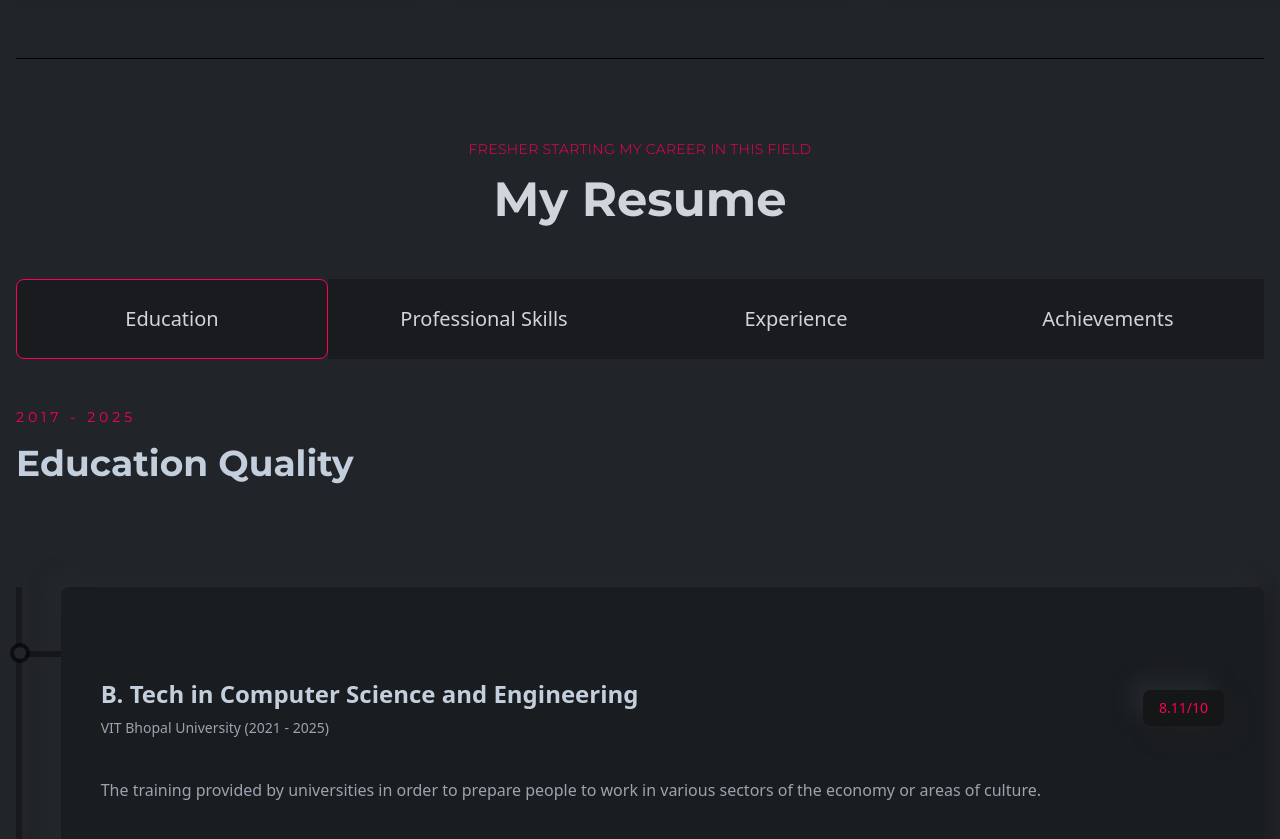
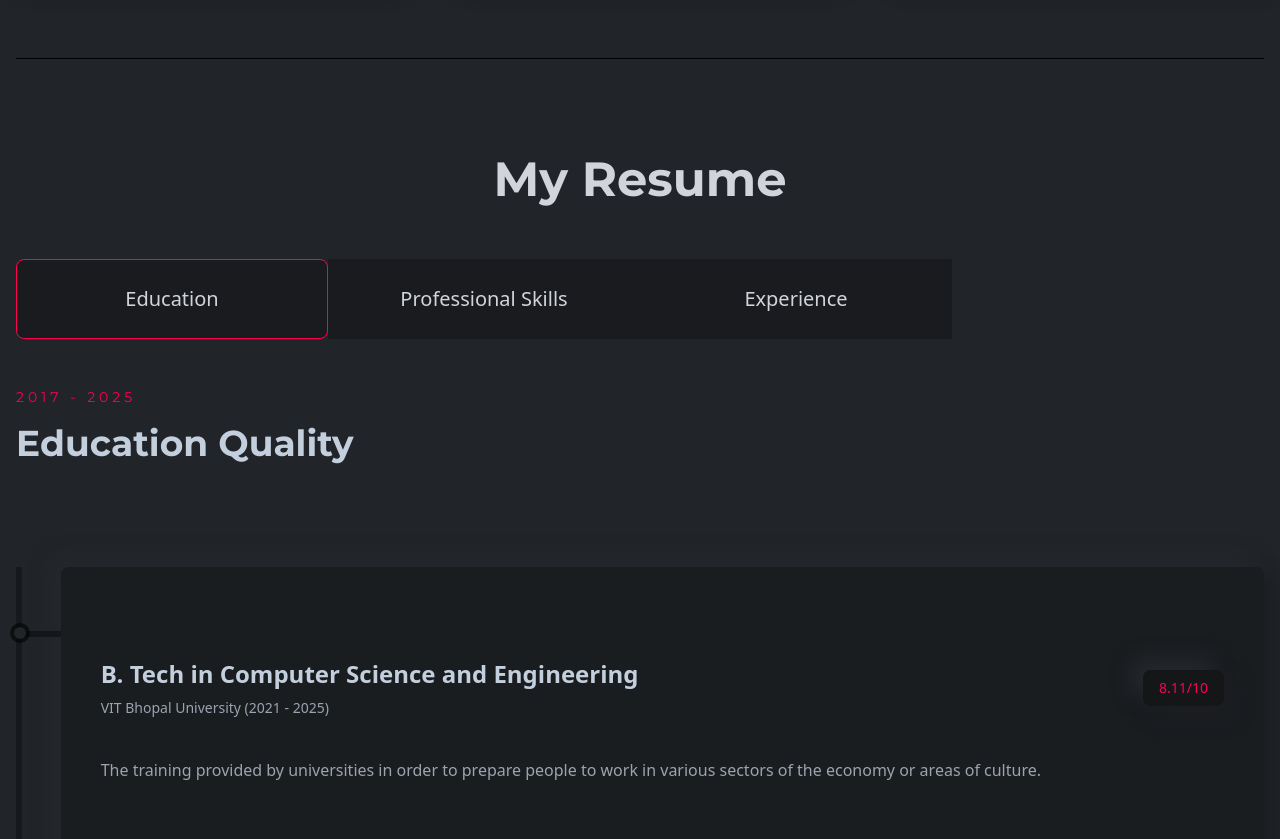
Before and after one commit to frabhinav/Portfolio, a React (Create React App) app: page / in a window 1280 px wide. Shown: the part 3300-4139 px from the top of the page. Built offline with nearby package versions, Linux system fonts and the light colour scheme.

Commit message:
some ui changes

```diff
--- a/src/components/resume/Resume.js
+++ b/src/components/resume/Resume.js
@@ -1,31 +1,26 @@
-import React, { useState } from "react";
+import { useState } from "react";
 import Title from "../layouts/Title";
 import Education from "./Education";
+import Experience from "./Experience";
 import Skills from "./Skills";
-import Achievement from "./Achievement";
-import Experience from "./Experience";
 
 const Resume = () => {
   const [educationData, setEducationData] = useState(true);
   const [skillData, setSkillData] = useState(false);
   const [experienceData, setExperienceData] = useState(false);
-  const [achievementData, setAchievementData] = useState(false);
   return (
     <section id="resume" className="w-full py-20 border-b-[1px] border-b-black">
       <div className="flex justify-center items-center text-center">
-        <Title
-          title="FRESHER STARTING MY CAREER IN THIS FIELD"
-          des="My Resume"
-        />
+        <Title title="" des="My Resume" />
       </div>
       <div>
         <ul className="w-full grid grid-cols-1 md:grid-cols-2 xl:grid-cols-4">
           <li
-            onClick={() =>
+            onClick={
+              () =>
                 setEducationData(true) &
                 setSkillData(false) &
-              setExperienceData(false) &
-              setAchievementData(false)
+                setExperienceData(false)
             }
             className={`${
               educationData
@@ -36,11 +31,11 @@ const Resume = () => {
             Education
           </li>
           <li
-            onClick={() =>
+            onClick={
+              () =>
                 setEducationData(false) &
                 setSkillData(true) &
-              setExperienceData(false) &
-              setAchievementData(false)
+                setExperienceData(false)
             }
             className={`${
               skillData ? "border-designColor rounded-lg" : "border-transparent"
@@ -49,11 +44,11 @@ const Resume = () => {
             Professional Skills
           </li>
           <li
-            onClick={() =>
+            onClick={
+              () =>
                 setEducationData(false) &
                 setSkillData(false) &
-              setExperienceData(true) &
-              setAchievementData(false)
+                setExperienceData(true)
             }
             className={`${
               experienceData
@@ -63,26 +58,10 @@ const Resume = () => {
           >
             Experience
           </li>
-          <li
-            onClick={() =>
-              setEducationData(false) &
-              setSkillData(false) &
-              setExperienceData(false) &
-              setAchievementData(true)
-            }
-            className={`${
-              achievementData
-                ? "border-designColor rounded-lg"
-                : "border-transparent"
-            } resumeLi`}
-          >
-            Achievements
-          </li>
         </ul>
       </div>
       {educationData && <Education />}
       {skillData && <Skills />}
-      {achievementData && <Achievement />}
       {experienceData && <Experience />}
     </section>
   );
```
Lines whose indentation alone changed are shown as unchanged.
